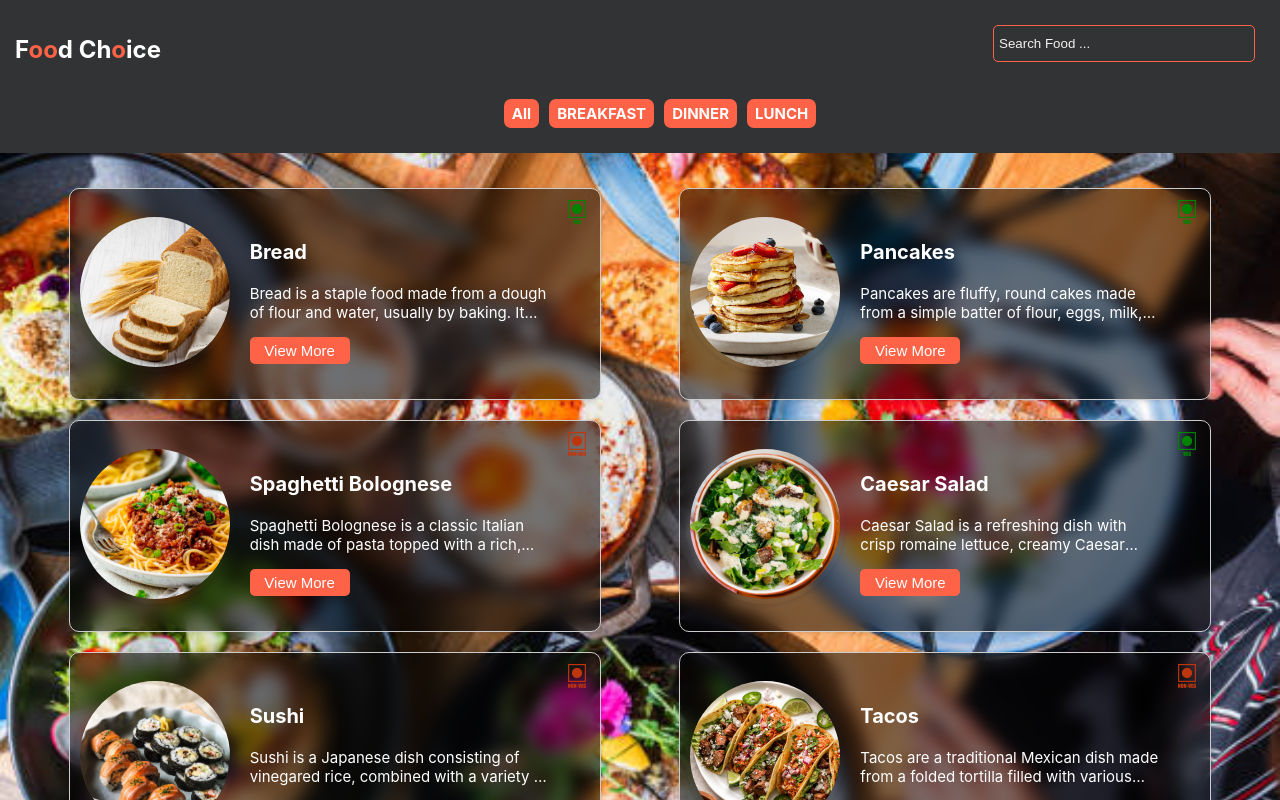
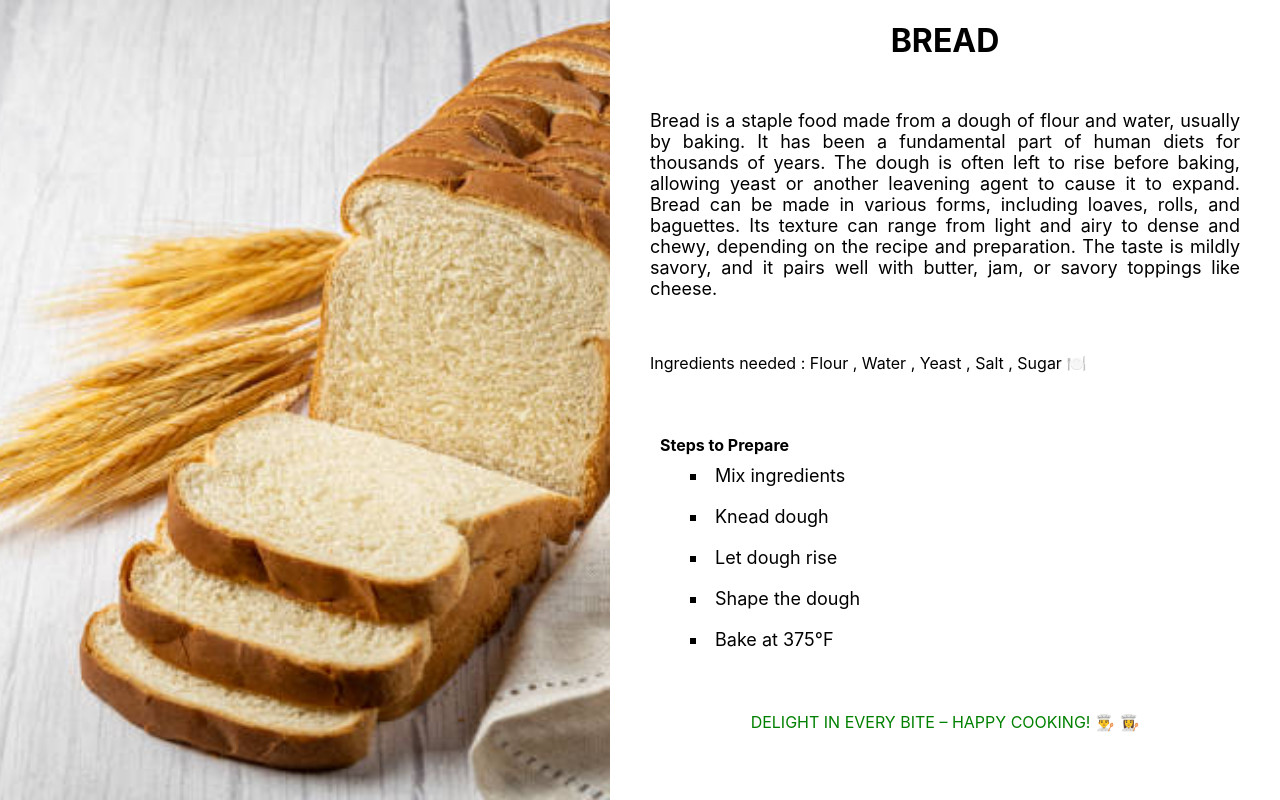
Before and after one commit to aspoorna24/food-web, a React (Create React App) app: page /detail/1 in a window 1280 px wide. Shown: the top 800 px of the page. Built offline with nearby package versions, Linux system fonts and the light colour scheme.

Commit message:
Final Commit

```diff
--- a/package.json
+++ b/package.json
@@ -6,6 +6,7 @@
     "cra-template": "1.2.0",
     "react": "^19.0.0",
     "react-dom": "^19.0.0",
+    "react-router-dom": "^7.1.3",
     "react-scripts": "5.0.1"
   },
   "scripts": {
--- a/src/App.js
+++ b/src/App.js
@@ -1,20 +1,17 @@
 import './App.css';
-import FoodCard from './components/Home/FoodCard';
-import Navbar from './components/Navbar/Navbar';
-import Foods from './Fooddata'
-import { useState } from 'react';
+import { BrowserRouter as Router, Routes, Route } from "react-router-dom";
+import Main from './components/Main/Main';
+import Detail from './components/Details/Detail';
 function App() {
-  const [query,setQuery]=useState('')
-  const seach_food = query;
-  const items = [...new Set(Foods.map((data) => data.category.toUpperCase()))];
-  const [category,setCategory]=useState('all')
 
-
-
-  return (
+      return (
     <div className="App">
-     <Navbar  setQuery={setQuery}  items={items} setCategory={setCategory} />
-     <FoodCard Foods={Foods} seach_food={seach_food} category={category}/>
+    <Router>
+      <Routes>
+        <Route path="/" element={<Main />} />
+        <Route path="/detail/:id" element={<Detail />} />
+      </Routes>
+    </Router>
     </div>
   );
 }
--- /dev/null
+++ b/src/components/Details/Detail.js
@@ -0,0 +1,35 @@
+import React from 'react'
+import './detail.css'
+import { useParams } from "react-router-dom";
+import Fooddata from '../Main/Fooddata'
+function Detail() {
+  const { id } = useParams();
+
+  const item = Fooddata.find((item) => item.id === parseInt(id))
+
+  return (
+
+    <div className='food-details'>
+     <div className='food-imgs'>
+       <img src={require(`../../../public/image/${item.img}`)} alt="No network" />
+     </div>
+     <div className='food-content'>
+       <h1>{item.title}</h1>
+       <p className='desc'>{item.desc}</p>
+       <p className='ingridents'>Ingredients needed : {item.ingredients.join(' , ')} 🍽️  </p>
+       <p className='steps'><b>Steps to Prepare </b>{ item.steps.map((step) =>{
+          return(
+            <>
+            <li>{step}</li>
+            </>
+          )
+       }) }</p>
+
+       <p className='end'> Delight in every bite – Happy Cooking! 👨‍🍳  👩‍🍳</p>
+     </div>
+    </div>
+
+  )
+}
+
+export default Detail
--- /dev/null
+++ b/src/components/Details/detail.css
@@ -0,0 +1,78 @@
+.food-details{
+    display: flex;
+    margin: 0px;
+    justify-content: space-between;
+    padding: 0;
+}
+
+.food-imgs{
+    width: 50%;
+    height: 100vh;
+}
+
+.food-imgs img {
+    width: 100%;
+    height: 100%;
+    object-fit: cover;
+  }
+
+.food-content{
+    width: 50%;
+    height: 100vh;
+    background-color: white;
+    display: flex;
+    flex-direction: column;
+    padding: 0 30px;
+
+}
+
+.food-content h1{
+    text-align: center;
+    text-transform: uppercase;
+}
+
+.food-content .desc{
+    justify-content: center;
+    text-align: justify;
+    padding: 10px;
+    font-size: 18px;
+}
+
+.food-content .ingridents{
+
+    font-size: 16px;
+    padding: 10px;
+}
+
+.food-content .steps {
+    padding: 20px;
+    font-size: 16px;
+
+}
+
+.food-content li{
+    padding: 10px;
+    margin-left: 20px;
+    list-style-type:square;
+    font-size: large;
+}
+
+.food-content .end{
+    text-align: center;
+    text-transform: uppercase;
+    color: green;
+}
+
+@media screen and (max-width:550px){
+    .food-details{
+        flex-direction: column;
+    }
+    .food-imgs{
+        width: 100%;
+    }
+    .food-content{
+        width: 100%;
+        padding: 0;
+    }
+
+}
--- a/src/components/Home/FoodCard.js
+++ b/src/components/Home/FoodCard.js
@@ -1,6 +1,6 @@
 import React from 'react'
 import './foodcard.css'
-
+import { Link } from "react-router-dom";
 
 const FoodCard = ({Foods,seach_food,category}) => {
 
@@ -9,7 +9,7 @@ const FoodCard = ({Foods,seach_food,category}) => {
       <div className="food">
 
           {
-            Foods.filter(data=> category.toLowerCase() === "all" || data.category.toUpperCase() === category.toUpperCase() && data.title.toLowerCase().includes(seach_food.toLowerCase())).map((data) => {
+            Foods.filter(data=> (category.toLowerCase() === "all" || data.category.toUpperCase() === category.toUpperCase()) && data.title.toLowerCase().includes(seach_food.toLowerCase())).map((data) => {
               return (
                 <>
                  <div key={data.id} className='card'>
@@ -19,7 +19,7 @@ const FoodCard = ({Foods,seach_food,category}) => {
                   <div className='food-detail'>
                     <h2>{data.title}</h2>
                     <p className="food-desc">{data.desc}</p>
-                    <button > View More</button>
+                    <Link to={`/detail/${data.id}`}><button > View More</button></Link>
                   </div>
                   <div className='food-type'>
                      {data.type === 'veg' ? <img src={require('../../assets/svg/veg-icon.png')} alt="veg" /> : <img src={require('../../assets/svg/non-veg-icon.png')} alt="non-veg" />}
--- /dev/null
+++ b/src/components/Main/Main.js
@@ -0,0 +1,19 @@
+import React from 'react'
+import FoodCard from '../Home/FoodCard';
+import Navbar from '../Navbar/Navbar';
+import Foods from './Fooddata'
+import { useState } from 'react';
+const Main = () => {
+    const [query,setQuery]=useState('')
+    const seach_food = query;
+    const items = [...new Set(Foods.map((data) => data.category.toUpperCase()))];
+    const [category,setCategory]=useState('all')
+  return (
+    <>
+      <Navbar  setQuery={setQuery}  items={items} setCategory={setCategory} />
+      <FoodCard Foods={Foods} seach_food={seach_food} category={category}/>
+    </>
+  )
+}
+
+export default Main
```
Also changed, not shown: src/components/Main/Fooddata.js (renamed from src/Fooddata.js), 1 other file (tests, documents, lock files or other folders).
